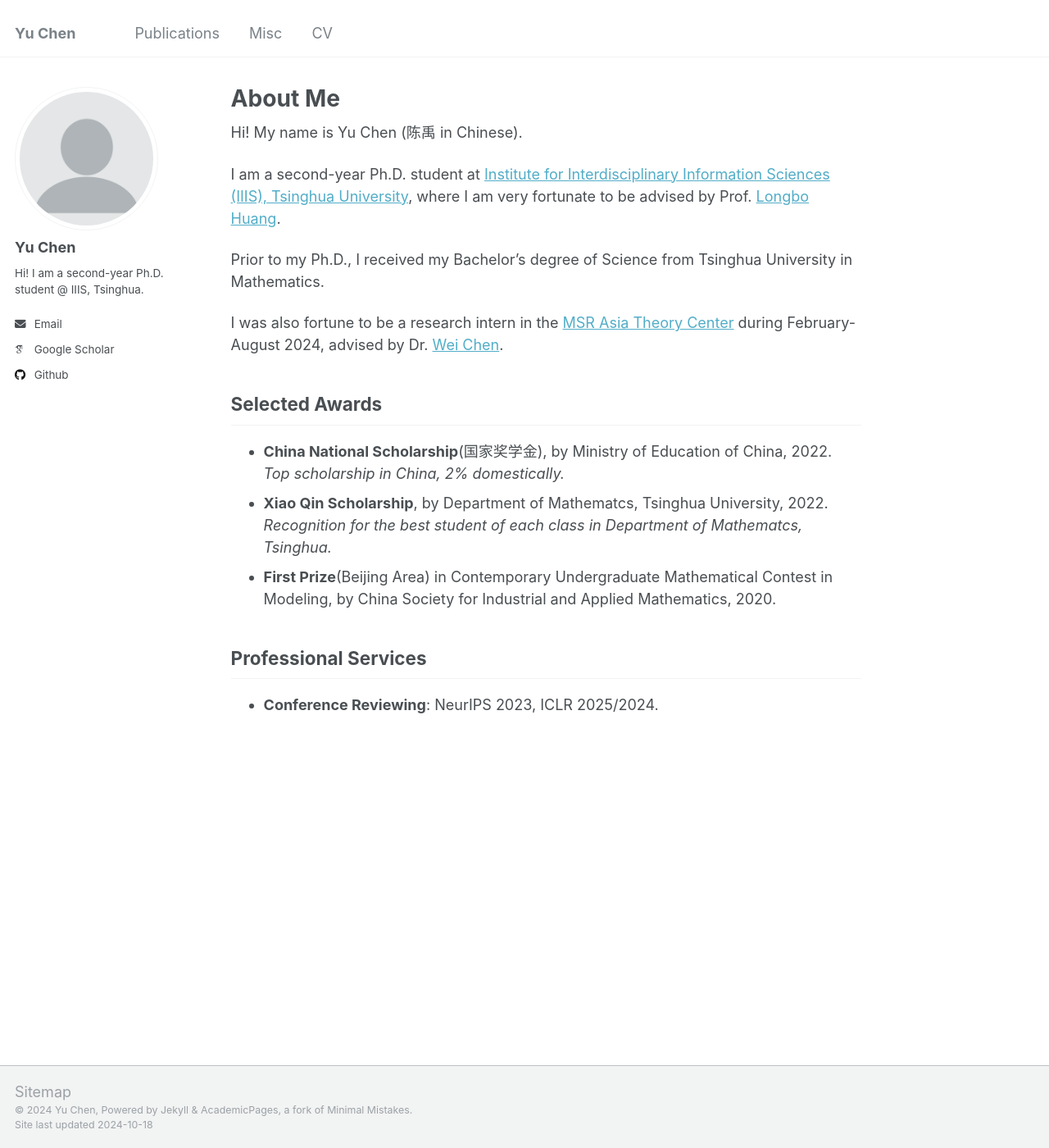
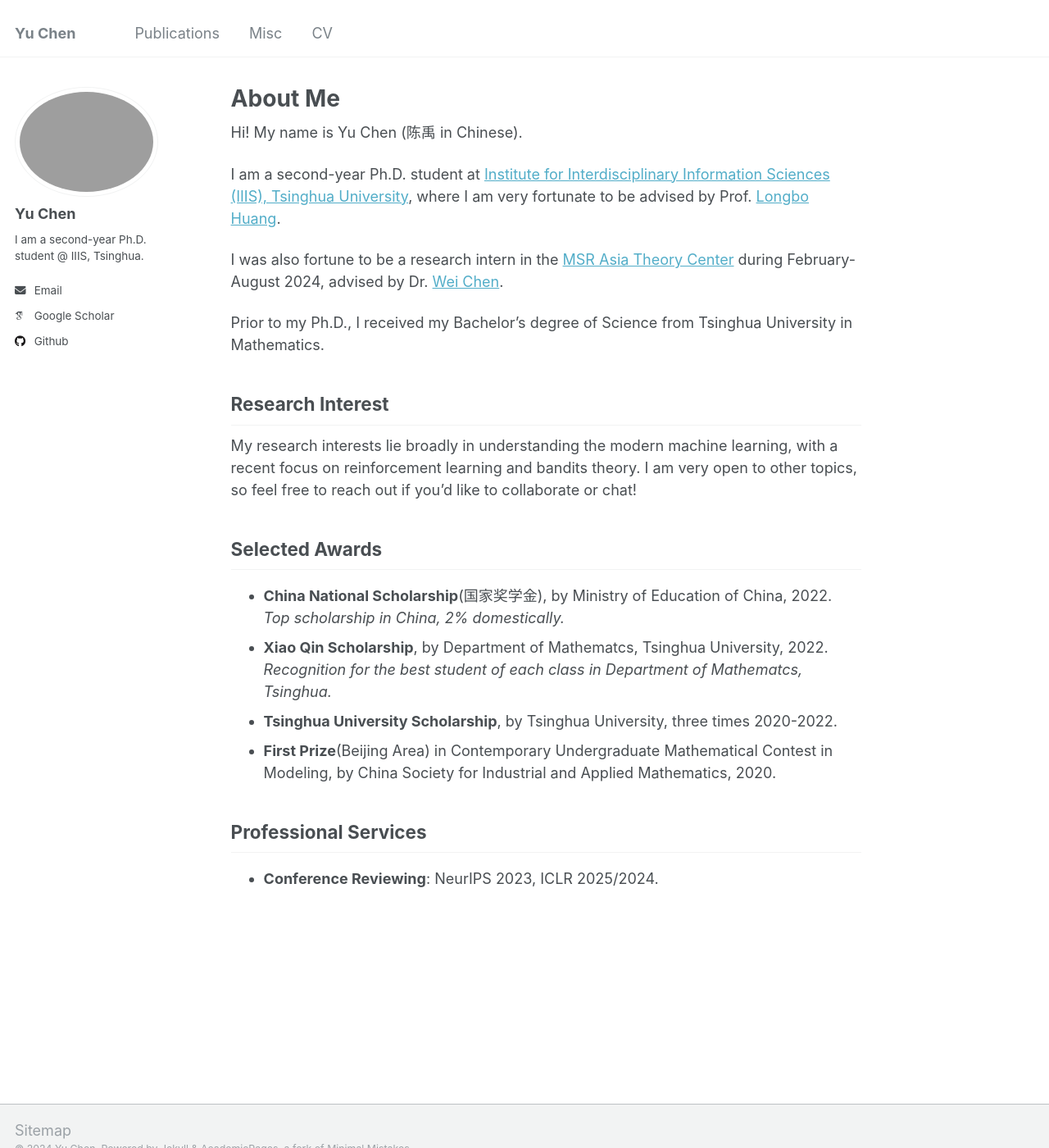
Before and after one commit to custyhs/custyhs.github.io, a Jekyll site: the page built from _pages/about.md, in a window 1280 px wide and 1400 px high. Shown: the whole window at 82% size. Built offline with Jekyll 4.4.1, drawn with Linux system fonts in a browser that asks for light colours; some web fonts are replaced.

```diff
--- a/_config.yml
+++ b/_config.yml
@@ -21,10 +21,10 @@ repository               : "custyhs/custyhs.github.io"
 #               Additional customization can be done by editing /_includes/author-profile.html
 author:
   # Biographic information
-  avatar           : "profile.png"
+  avatar           : "profile.JPG"
   name             : "Yu Chen"
   pronouns         : # example: "she/her"
-  bio              : "Hi! I am a second-year Ph.D. student @ IIIS, Tsinghua."
+  bio              : "I am a second-year Ph.D. student @ IIIS, Tsinghua."
   location         : # "Beijing, China"
   employer         : # "[IIIS, Tsinghua University](https://iiis.tsinghua.edu.cn/en/)"
   uri              : # URL
--- a/_pages/about.md
+++ b/_pages/about.md
@@ -11,15 +11,21 @@ Hi! My name is Yu Chen (陈禹 in Chinese).
 
 I am a second-year Ph.D. student at [Institute for Interdisciplinary Information Sciences (IIIS), Tsinghua University](https://iiis.tsinghua.edu.cn/en), where I am very fortunate to be advised by Prof. [Longbo Huang](https://people.iiis.tsinghua.edu.cn/~huang/index.html).
 
+
+I was also fortune to be a research intern in the [MSR Asia Theory Center](https://www.microsoft.com/en-us/research/group/msr-asia-theory-center/publications/) during February-August 2024, advised by Dr. [Wei Chen](https://www.microsoft.com/en-us/research/people/weic/).
+
 Prior to my Ph.D., I received my Bachelor's degree of Science from Tsinghua University in Mathematics.
 
-I was also fortune to be a research intern in the [MSR Asia Theory Center](https://www.microsoft.com/en-us/research/group/msr-asia-theory-center/publications/) during February-August 2024, advised by Dr. [Wei Chen](https://www.microsoft.com/en-us/research/people/weic/).
+## Research Interest
+My research interests lie broadly in understanding the modern machine learning, with a recent focus on reinforcement learning and bandits theory. I am very open to other topics, so feel free to reach out if you’d like to collaborate or chat!
+
 
 ## Selected Awards
 - **China National Scholarship**(国家奖学金), by Ministry of Education of China, 2022.
   *Top scholarship in China, 2% domestically.*
 - **Xiao Qin Scholarship**, by Department of Mathematcs, Tsinghua University, 2022.
   *Recognition for the best student of each class in Department of Mathematcs, Tsinghua.*
+- **Tsinghua University Scholarship**, by Tsinghua University, three times 2020-2022.
 - **First Prize**(Beijing Area) in Contemporary Undergraduate Mathematical Contest in Modeling, by China Society for Industrial and Applied Mathematics, 2020.
 
 
```
Also changed, not shown: _pages/misc.md (+36 -1 lines), images/misc/IMG_0771.JPG (added), 6 other files.
